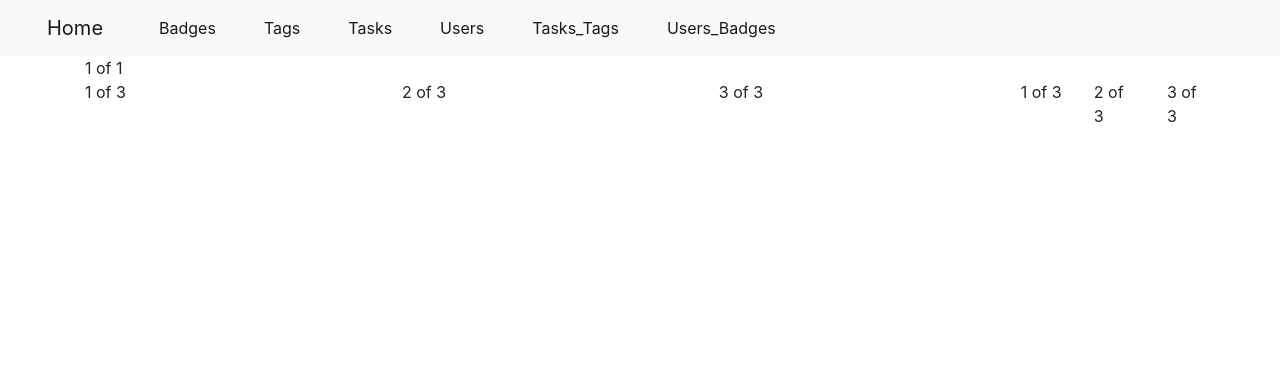
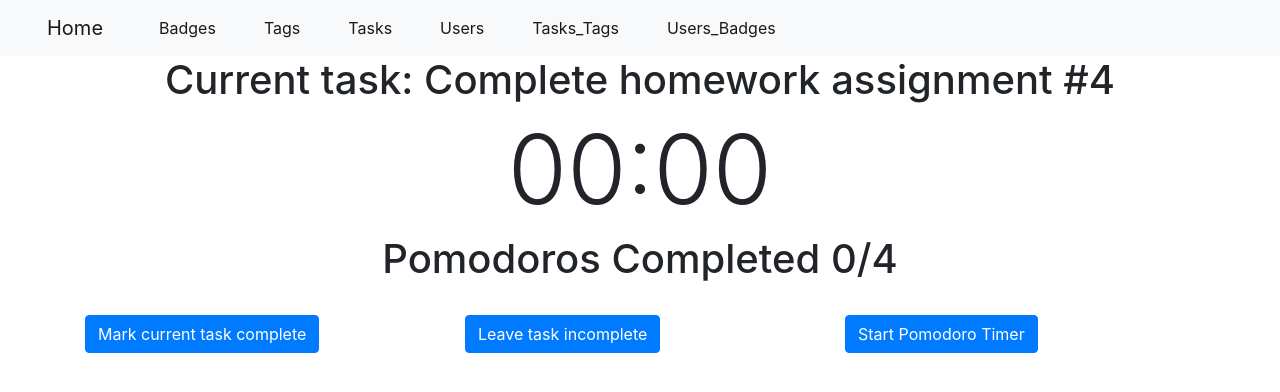
Before and after one commit to paulscrugham/task-database, a Flask app: page /timer/1 in a window 1280 px wide. Shown: the top 392 px of the page. Run offline with Flask 2, Linux system fonts and the light colour scheme; data comes from the database, SQL or seed files in the repository; data that the repository does not hold is empty; some libraries are stand-ins or nearby versions.

Commit message:
Add basic timer function

```diff
--- a/website/templates/timer.html
+++ b/website/templates/timer.html
@@ -3,7 +3,7 @@
 
 <script>
     //set minutes
-    var mins = 2;
+    var mins = 25;
 
     //calculate the seconds
     var secs = mins * 60;
@@ -29,13 +29,13 @@
             //getminutes and getseconds is used to
             //get minutes and seconds
             else {
-                minutes.value = getminutes();
-                seconds.value = getseconds();
+                minutes.innerHTML = getminutes();
+                seconds.innerHTML = getseconds();
             }
             //when less than a minute remaining
             //colour of the minutes and seconds
             //changes to red
-            if (mins < 1) {
+            if (mins < 5) {
                 minutes.style.color = "red";
                 seconds.style.color = "red";
             }
@@ -68,63 +68,31 @@
 </script>
 
 
+<div class="container">
+    <h1 class="display-5 text-center">Current task: {{ task[1] }}</h1>
 
+    <div class="row">
+        <div class="col">
+            <h1 class="display-1 text-center"><span id="minutes">00</span>:<span id="seconds">00</span></h1>
 
-
-<!-- <div class="container">
+        </div>
+    </div>
     <div class="row">
+        <div class="col">
+            <h1 class="display-5 text-center">Pomodoros Completed 0/{{ task[5] }}</h2>
+        </div>
+    </div>
+    <br>
+    <div class="row">
+        <div class="col">
+            <button onclick="window.location.href='user_main_page.html';" type="button" class="btn btn-primary position-absolute top-50 start-50">Mark current task complete</button>
+        </div>
+        <div class="col">
+            <button onclick="window.location.href='user_main_page.html';" type="button" class="btn btn-primary position-absolute top-50 start-50">Leave task incomplete</button>
+        </div>
         <div class="col">
             <button onclick="countdown();" type="button" class="btn btn-primary position-absolute top-50 start-50">Start Pomodoro Timer</button>
         </div>
     </div>
-    <div class="row">
-        <div class="col">
-            Time Left ::
-            <input id="minutes" type="text" style="width: 10px;
-                border: none; font-size: 16px;
-                font-weight: bold; color: black;"><font size="5"> :
-                            </font>
-            <input id="seconds" type="text" style="width: 20px;
-                            border: none; font-size: 16px;
-                            font-weight: bold; color: black;">
-        </div>
-    </div>
-    <div class="row">
-        <div class="col">
-            <button onclick="window.location.href='user_main_page.html';" type="button" class="btn btn-primary position-absolute top-50 start-50">Mark current task complete and return to user page</button>
-        </div>
-        <div class="col">
-            <button onclick="window.location.href='user_main_page.html';" type="button" class="btn btn-primary position-absolute top-50 start-50">Leave task incomplete and return to user page</button>
-        </div>
-    </div>
-</div> -->
-
-<div class="container">
-    <div class="row">
-        <div class="col">
-        1 of 1
-        </div>
-    </div>
-    <div class="row">
-        <div class="col">
-        1 of 3
-        </div>
-        <div class="col">
-        2 of 3
-        </div>
-        <div class="col">
-        3 of 3
-    </div>
-    <div class="row">
-        <div class="col">
-            1 of 3
-        </div>
-        <div class="col">
-            2 of 3
-        </div>
-        <div class="col">
-            3 of 3
-        </div>
-    </div>
   </div>
 {% endblock %}
--- a/website/templates/user_main_page.html
+++ b/website/templates/user_main_page.html
@@ -67,7 +67,7 @@
       </div>
 
       <br>
-      <button type="button" onclick="window.location.href='/timer/2';" class="btn btn-primary">Start Pomodoros</button>
+      <button type="button" onclick="window.location.href='/timer/4';" class="btn btn-primary">Start Pomodoros</button>
     </form>
   </div>
 
--- a/website/webapp.py
+++ b/website/webapp.py
@@ -74,6 +74,7 @@ def timer(id):
     query = 'SELECT * FROM Tasks WHERE task_id=%s;'
     data = (id,)
     task = execute_query(db_connection, query, data).fetchone()
+    print(task)
     return render_template('timer.html', task=task)
 
 
```
